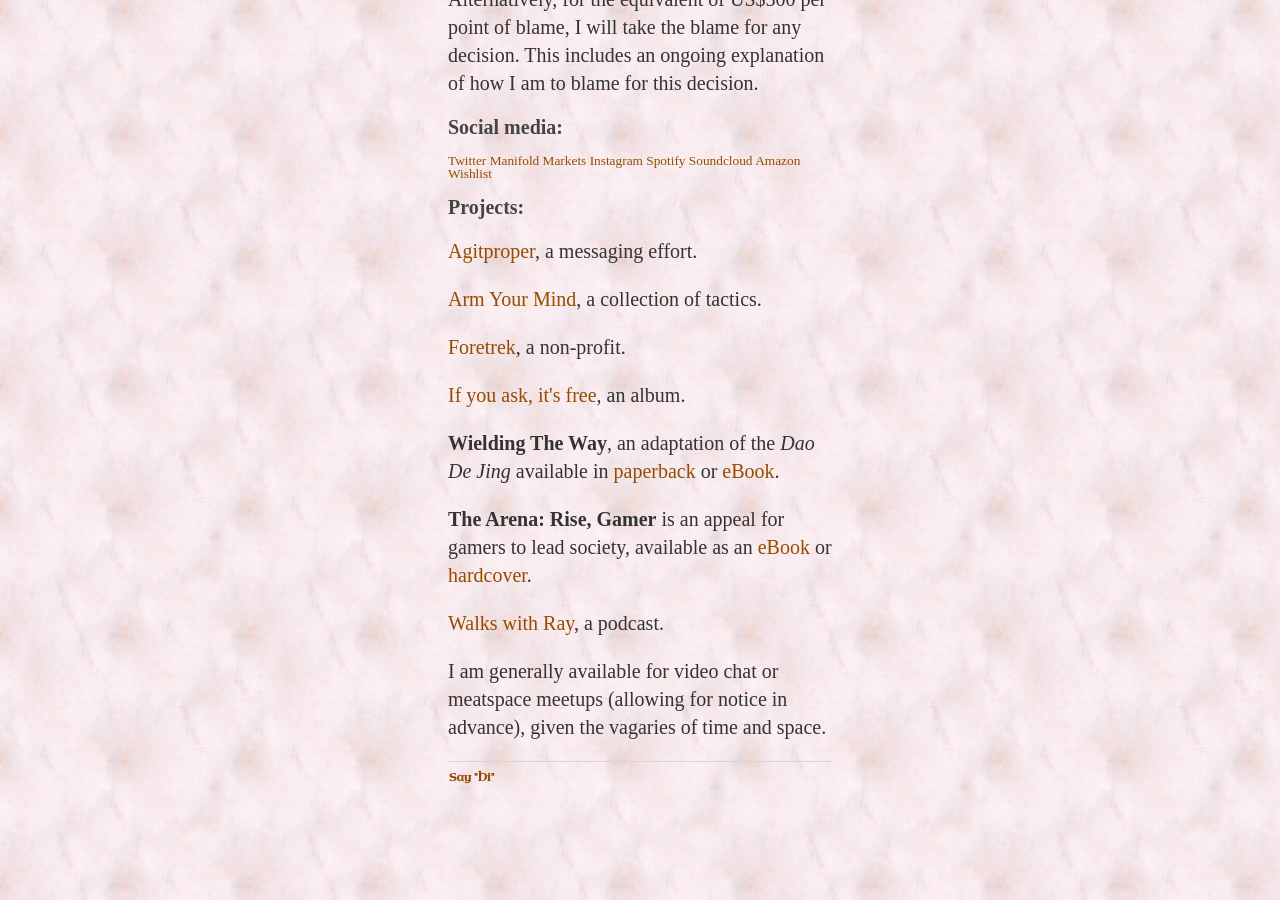
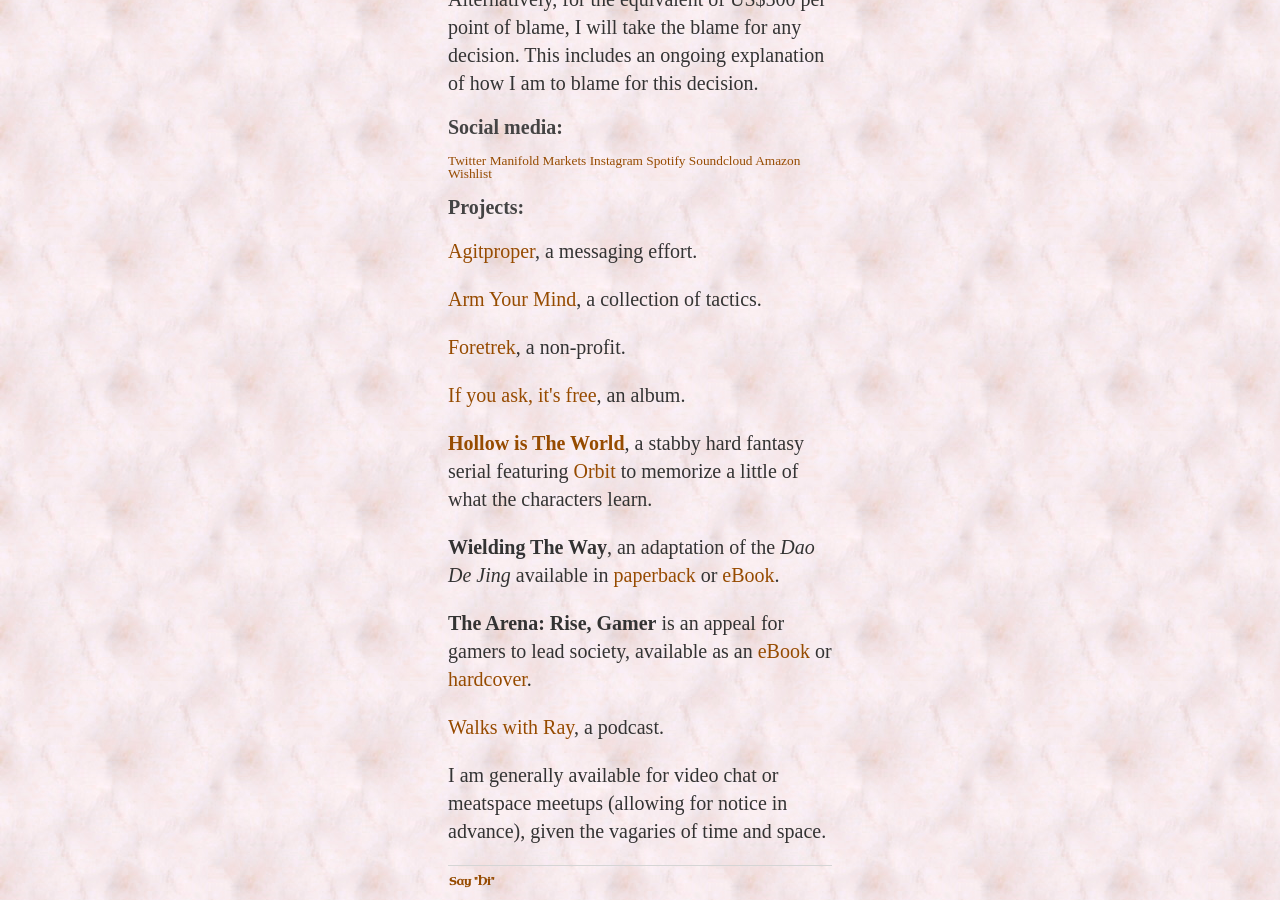
Before and after one commit to ray-dorai/ray-dorai.github.io, a Jekyll site: the page built from index.html, in a window 1280 px wide and 900 px high, scrolled down 641 px. Built offline with Jekyll 4.4.1, drawn with Linux system fonts in a browser that asks for light colours; some web fonts are replaced.

Commit message:
Update index.html

```diff
--- a/index.html
+++ b/index.html
@@ -21,6 +21,7 @@
 	        <p><a href="https://ray-dorai.github.io/armyourmind/">Arm Your Mind</a>, a collection of tactics.</p>
 	        <p><a href="https://foretrek.com/">Foretrek</a>, a non-profit.</p>
 	        <p><a href="https://raydoraisamy.bandcamp.com/album/if-you-ask-its-free">If you ask, it's free</a>, an album.</p>
+	        <p><b><a href="https://hitw.neocities.org/">Hollow is The World</a></b>, a stabby hard fantasy serial featuring <a href="https://withorbit.com/">Orbit</a> to memorize a little of what the characters learn.
 	        <p><b>Wielding The Way</b>, an adaptation of the <i>Dao De Jing</i> available in <a href="https://www.amazon.com/Wielding-Way-Ray-Doraisamy/dp/B09HG2FCGZ/ref=tmm_pap_swatch_0?_encoding=UTF8&qid=1633528813&sr=8-1">paperback</a> or <a href="https://forshaper.gumroad.com/l/wielding_the_way">eBook</a>.</p>
 		<p><b>The Arena: Rise, Gamer</b> is an appeal for gamers to lead society, available as an <a href="https://forshaper.gumroad.com/l/the_arena">eBook</a> or <a href="https://www.amazon.com/dp/B0B2TVM46T">hardcover</a>.</p>
 	        <p><a href="https://anchor.fm/walkswithray">Walks with Ray</a>, a podcast.</p>
```
